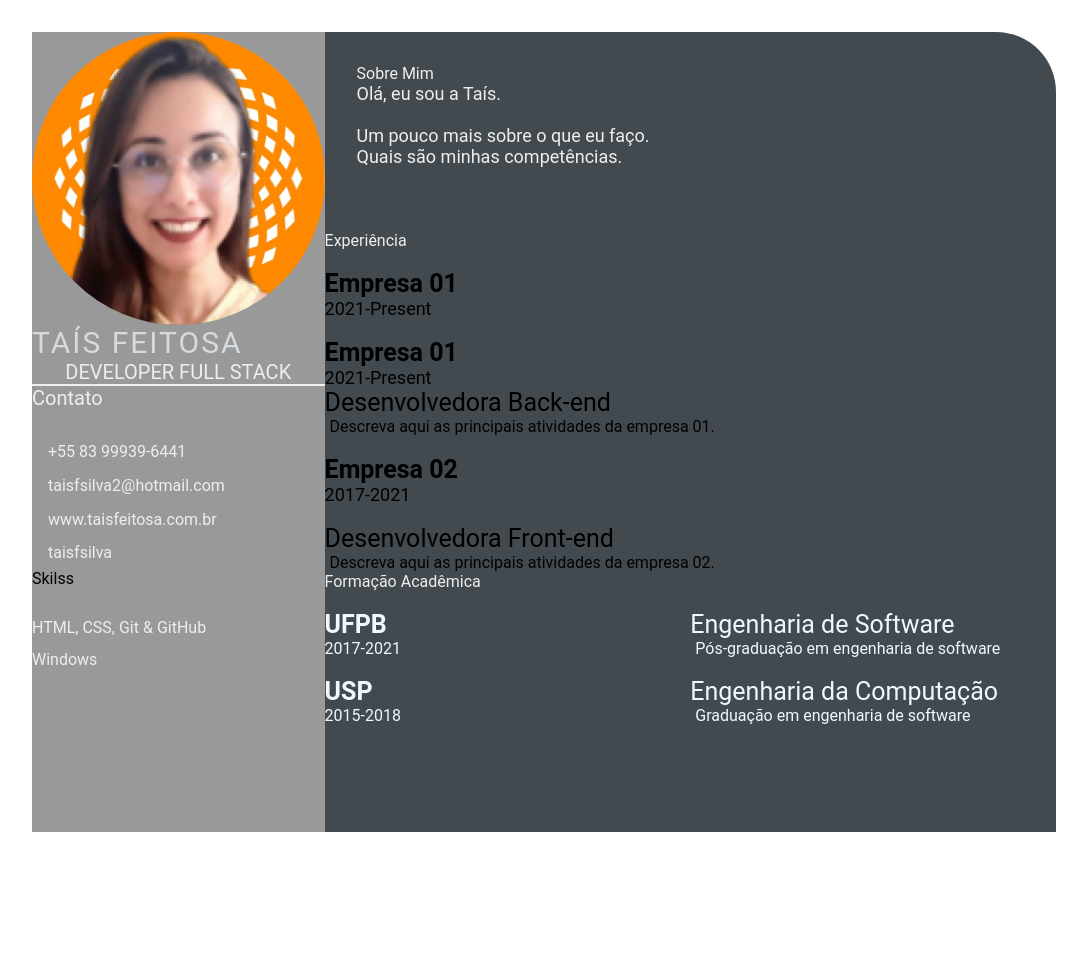
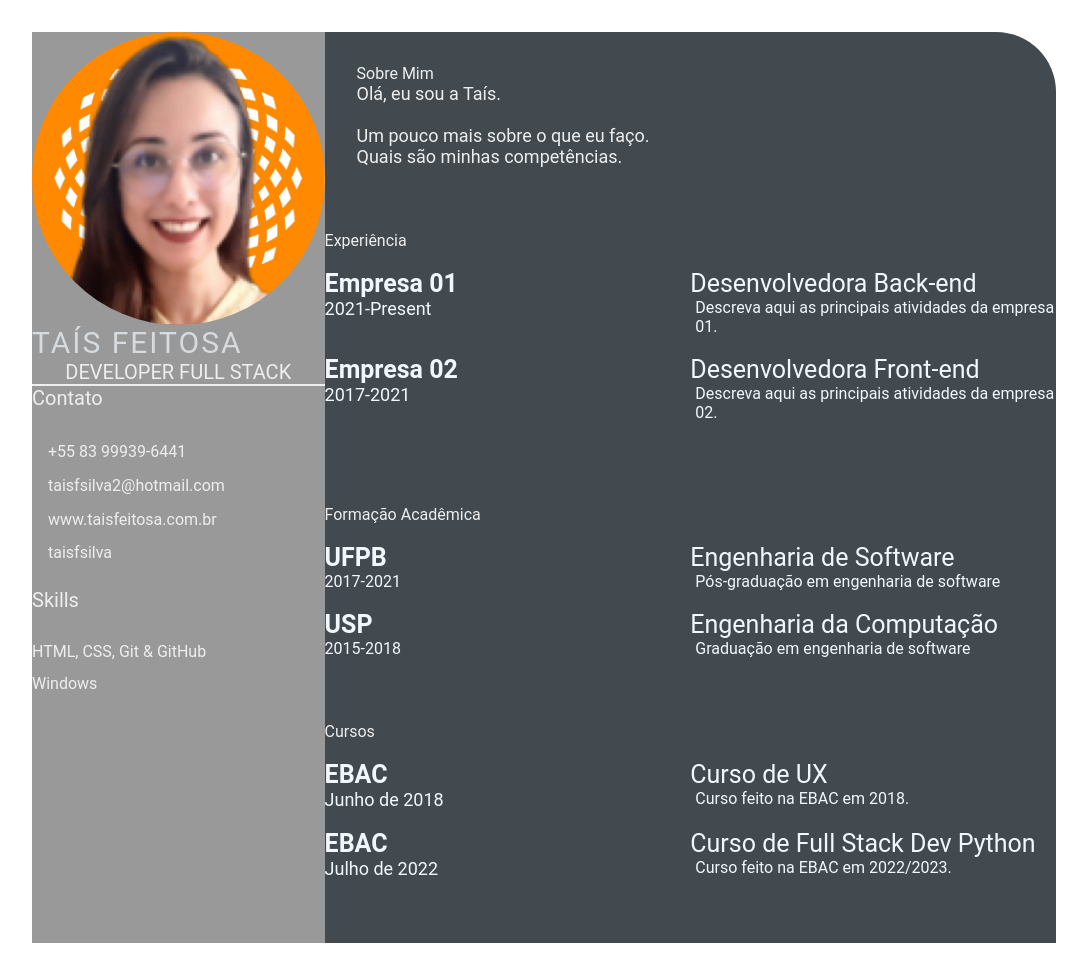
Before and after one commit to taisfsilva/minhacarreira.io, a plain HTML site: page index.html in a window 1280 px wide. Shown: the whole page, without its empty margins (96-1183 px from the left). Before the commit the page ends 864 px from the top, so only its background shows below. Drawn offline with Linux system fonts and the light colour scheme.

Commit message:
feat:add-awards

```diff
--- a/index.html
+++ b/index.html
@@ -25,8 +25,8 @@
                         <li><i class="fa fa-github"></i>taisfsilva</li>
                     </ul>
                 </div>
-                <div class="skills">
-                    <p class="letf-title">Skilss</p>
+                <div class="skills"><br>
+                    <p class="left-title">Skills</p>
                     <ul>
                         <li><p>HTML, CSS, Git & GitHub</p></li>
                         <li><p>Windows</p></li>
@@ -45,24 +45,17 @@
                         </p>
                     </section>
                 </div>
-                <section class="experience-gap">
+                <section class="experience gap">
                     <div class="right-title">Experiência</div>
-                    <div class="experience-content
+                    <div class="experience-contents">
                         <div class="exp-left"><br>
                             <p class="exp-company-name">Empresa 01</p>
                             <p class="exp-time-period">2021-Present</p>
                         </div>
                         <div class="exp-right"><br>
-
-                        <div class="exp-left">
-                            <p class="exp-company-name">Empresa 01</p>
-                            <p class="exp-time-period">2021-Present</p>
-                        </div>
-                        <div class="exp-right">
-
                             <p class="exp-position">Desenvolvedora Back-end</p>
                             <p class="exp-desc">
-                                Descreva aqui as principais atividades da empresa 01.
+                            Descreva aqui as principais atividades da empresa 01.
                             </p>
                         </div>
                         <div class="exp-left"><br>
@@ -76,9 +69,8 @@
                             </p>
                         </div>
                     </div>
-
                 </section>
-                <section class="education gap">
+                <section class="education gap"><br>
                     <div class="right-title">Formação Acadêmica</div>
                     <div class="education-contents">
                     <div class="education-left"><br>
@@ -100,7 +92,33 @@
                     </div>
 
                 </section>
+                <section class="awards gap">
+                    <div class="right-title">Cursos</div>
+                    <div class="awards-contents">
+                        <div class="awards-left"><br>
+                            <p class="awards-company-name">EBAC</p>
+                            <p class="awards-time-period"> Junho de 2018</p>
+                        </div>
 
+                        <div class="awards-right"><br>
+                            <p class="awards-name">Curso de UX</p>
+                            <p class="awards-desc">
+                            Curso feito na EBAC em 2018.
+                            </p>
+                        </div>
+                        <div class="awards-left"><br>
+                            <p class="awards-company-name">EBAC</p>
+                            <p class="awards-time-period"> Julho de 2022</p>
+                        </div>
+
+                        <div class="awards-right"><br>
+                            <p class="awards-name">Curso de Full Stack Dev Python</p>
+                            <p class="awards-desc">
+                            Curso feito na EBAC em 2022/2023.
+                            </p>
+                        </div>
+                    </div>
+                </section>
         </section>
 
 
--- a/style.css
+++ b/style.css
@@ -80,6 +80,7 @@
 
 .skills ul {
     padding-top: 1.5rem;
+    color: #eeeeee;
 }
 .skills ul li p {
     padding: .4rem 0;
@@ -116,18 +117,21 @@
 .awards-company-name {
     font-size: 25px;
     font-weight: bold;
+    color: #F1F8FD;
 }
 
 .exp-time-period,
 .educationp-time-period,
 .awards-time-period {
     font-size: 18px;
+    color: #F1F8FD;
 }
 
 .exp-position,
 .education-subject,
 .awards-name {
     font-size: 25px;
+    color: #F1F8FD;
 }
 
 .exp-desc,
@@ -135,4 +139,5 @@
 .awards-desc {
     font-size: 16px;
     padding-left: 5px;
+    color: #F1F8FD;
 }
```
